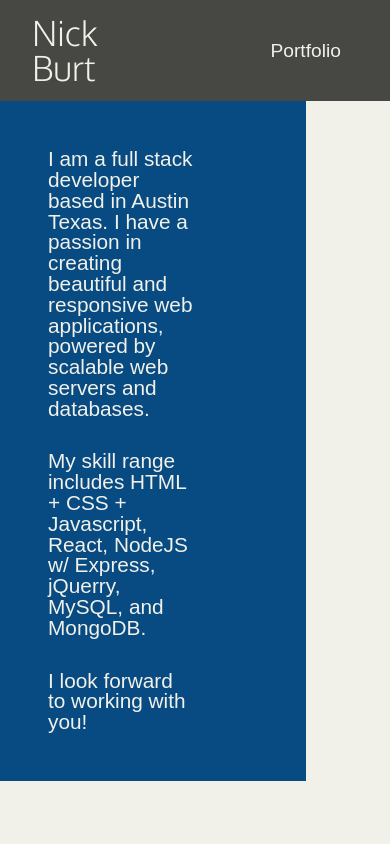
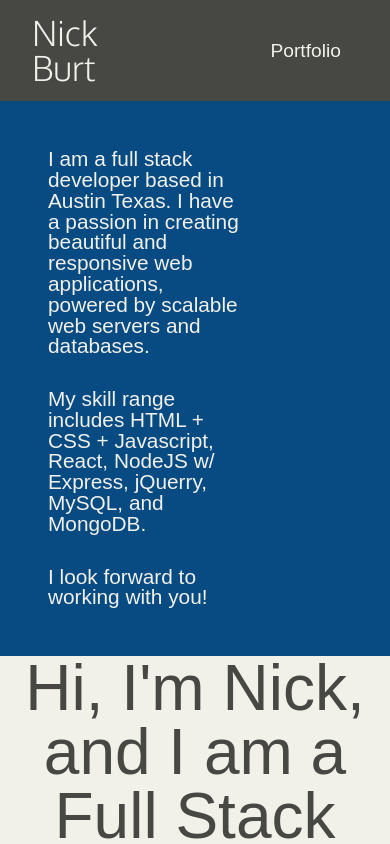
Before and after one commit to nbur4556/react-portfolio, a React (Create React App) app: page / in a window 390 px wide. Shown: the top 844 px of the page. Built offline with nearby package versions, Linux system fonts and the light colour scheme; a web font is replaced by a local one.

Commit message:
style: set responsive section layout of about me page

```diff
--- a/src/stylesheets/about-me-responsive.css
+++ b/src/stylesheets/about-me-responsive.css
@@ -1,4 +1,11 @@
 @media only screen and (max-width: 1100px){
+    .about-page{
+        grid-template-columns: 1fr;
+        grid-template-rows: 1fr 2fr;
+
+        height: 90vh;
+    }
+
     .image-container{
         display:none;
     }
```
